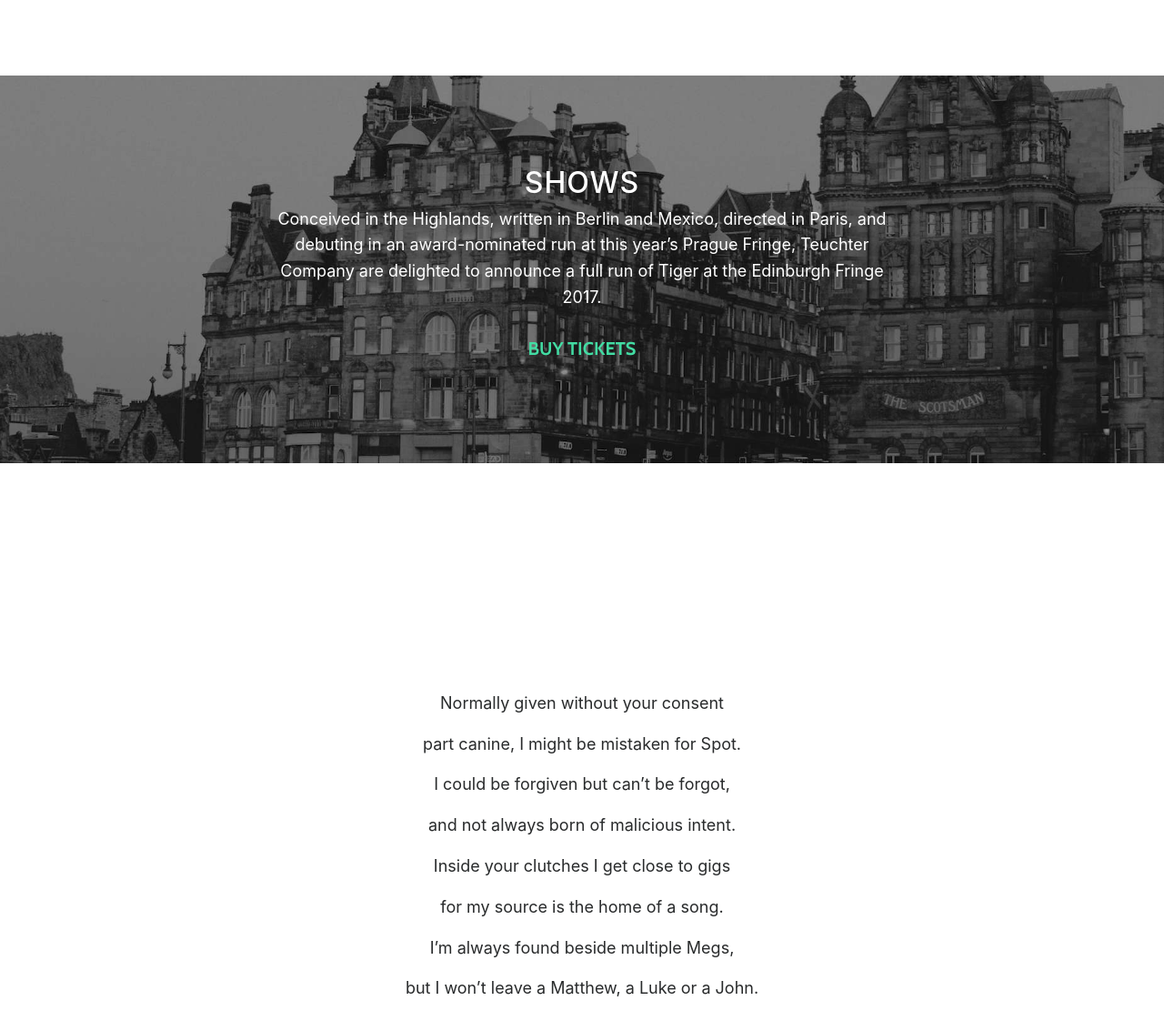
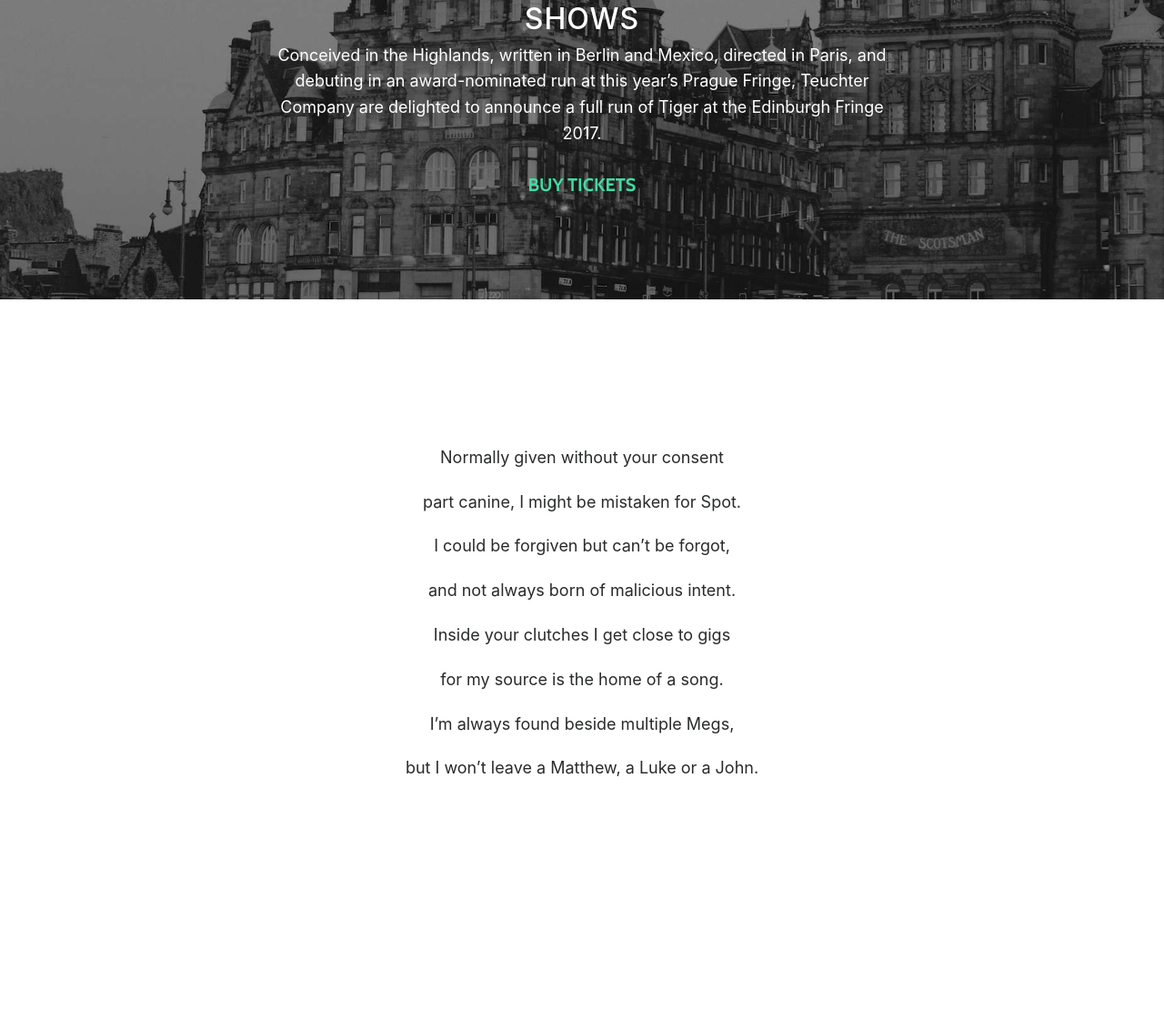
Before and after one commit to teuchter-theatre/tiger, a website with bundled scripts: page index.html in a window 1280 px wide. Shown: the part 1551-2684 px from the top of the page at 91% size. After the commit the page ends 2530 px from the top, so only its background shows below. Built offline with nearby package versions, Linux system fonts and the light colour scheme.

Commit message:
Get riddle spacing right

```diff
--- a/index.html
+++ b/index.html
@@ -107,7 +107,7 @@
   <!-- Contact Section -->
   <section id="riddle" class="container content-section text-center">
     <div class="row">
-      <div class="col-lg-8 offset-md-2">
+      <div class="col-lg-8 offset-md-2 riddle">
         <p>Normally given without your consent</p>
         <p>part canine, I might be mistaken for Spot.</p>
         <p>I could be forgiven but can’t be forgot,</p>
--- a/scss/grayscale.scss
+++ b/scss/grayscale.scss
@@ -167,7 +167,7 @@ a {
 }
 
 .content-section {
-    padding-top: 100px;
+    padding-top: 40px;
 }
 
 .download-section {
@@ -182,6 +182,10 @@ a {
     background-size: cover;
 }
 
+.riddle p {
+  margin-bottom: 20px;
+}
+
 #map {
     width: 100%;
     height: 200px;
@@ -190,7 +194,7 @@ a {
 
 @media(min-width:767px) {
     .content-section {
-        padding-top: 250px;
+        padding-top: 160px;
     }
     .download-section {
         padding: 100px 0;
```
Also changed, not shown: css/grayscale.css, css/grayscale.min.css.
